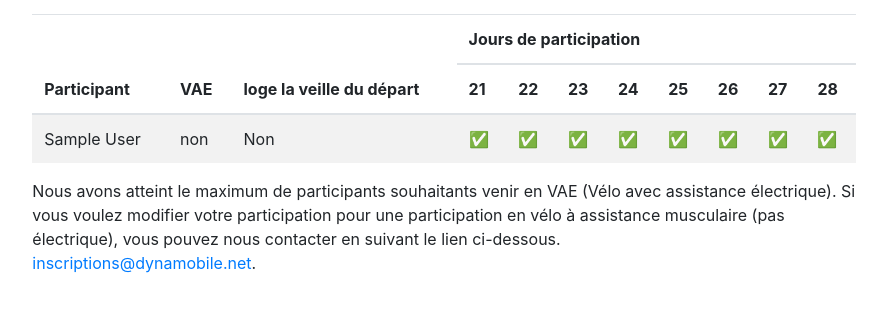
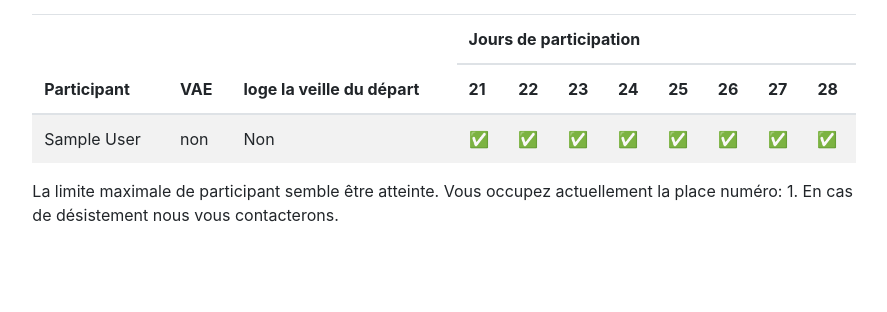
Before and after one commit to acelpb/dyn_signup, a Django app: page /review/ in a window 1280 px wide. Shown: the part 202-514 px from the top of the page, without its empty margins (196-1083 px from the left). Run offline with Django 3.2, Linux system fonts and the light colour scheme; a user stored in the database is signed in; tables that the repository leaves empty hold one stand-in row (values such as "Sample post"); some libraries are stand-ins or nearby versions.

Commit message:
fix: waiting list

```diff
--- a/signup2023/templates/signup/partials/completed-signup.html
+++ b/signup2023/templates/signup/partials/completed-signup.html
@@ -36,26 +36,25 @@
     </tbody>
 </table>
 {% if signup.on_hold %}
-    {% if signup.on_hold_vae %}
-        <p>
-            Nous avons atteint le maximum de participants souhaitants venir en VAE (Vélo avec assistance électrique).
-            Si vous voulez modifier votre participation pour une participation en vélo à assistance musculaire (pas
-            électrique),
-            vous pouvez nous contacter en suivant le lien ci-dessous. <br>
-            <a href="mailto:inscriptions@dynamobile.net?subject=VAE n°{{ signup.id }}">inscriptions@dynamobile.net</a>.
-        </p>
-    {% elif signup.on_hold_partial %}
-        <p>
-            Les inscriptions partielles ouvre à partir du {{ partial_open|date }}.
-            À cette date, et en fonction de la place disponible, nous vous recontacterons.
-        </p>
-    {% else %}
-        <p>
-            La limite maximale de participant semble être atteinte. Vous occupez actuellement la place
-            numéro: {{ signup.waiting_number }}.
-            En cas de désistement nous vous contacterons.
-        </p>
-    {% endif %}
+{#    {% if signup.on_hold_vae %}#}
+{#        <p>#}
+{#            Nous avons atteint le maximum de participants souhaitants venir en VAE (Vélo avec assistance électrique).#}
+{#            Si vous voulez modifier votre participation pour une participation en vélo à assistance musculaire (pas#}
+{#            électrique),#}
+{#            vous pouvez nous contacter en suivant le lien ci-dessous. <br>#}
+{#            <a href="mailto:inscriptions@dynamobile.net?subject=VAE n°{{ signup.id }}">inscriptions@dynamobile.net</a>.#}
+{#        </p>#}
+{#    {% elif signup.on_hold_partial %}#}
+{#        <p>#}
+{#            Les inscriptions partielles ouvre à partir du {{ partial_open|date }}.#}
+{#            À cette date, et en fonction de la place disponible, nous vous recontacterons.#}
+{#        </p>#}
+{#    {% else %}#}
+    <p>
+        La limite maximale de participant semble être atteinte. Vous occupez actuellement la place
+        numéro: {{ signup.waiting_number }}.
+        En cas de désistement nous vous contacterons.
+    </p>
 {% elif signup.bill.payed %}
     <p>
         Votre inscription est validée (nous avons bien reçu votre paiement).
```
